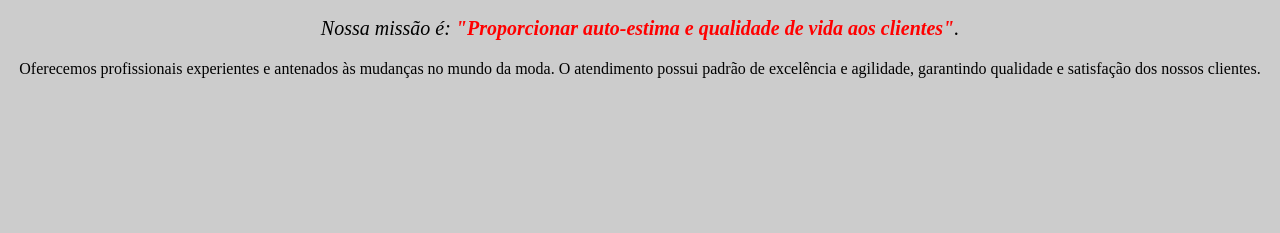
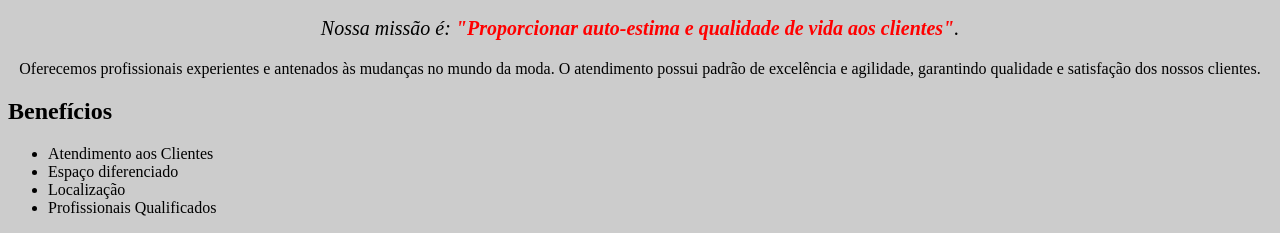
Before and after one commit to LCSHNR/front-end, a plain HTML site: page index.html in a window 1280 px wide. Shown: the part 605-838 px from the top of the page. Before the commit the page ends 800 px from the top, so only its background shows below. Drawn offline with Linux system fonts and the light colour scheme.

Commit message:
beneficios

```diff
--- a/index.html
+++ b/index.html
@@ -10,12 +10,26 @@
 
 
     <img id="banner" src=" img/banner.jpg">
-    <h1> Sobre a Barbearia Alura</h1>
-    <p>Localizada no coração da cidade a <strong>Barbearia Alura</strong> traz para o mercado o que há de melhor para o seu cabelo e barba. Fundada em 2019, a Barbearia Alura já é destaque na cidade e conquista novos clientes a cada dia.</p>
+    <div class="principal">
+
+        <h1> Sobre a Barbearia Alura</h1>
+        <p>Localizada no coração da cidade a <strong>Barbearia Alura</strong> traz para o mercado o que há de melhor para o seu cabelo e barba. Fundada em 2019, a Barbearia Alura já é destaque na cidade e conquista novos clientes a cada dia.</p>
 
 		<p id="missao"><em>Nossa missão é: <strong>"Proporcionar auto-estima e qualidade de vida aos clientes"</strong>.</em></p>
 
 		<p>Oferecemos profissionais experientes e antenados às mudanças no mundo da moda. O atendimento possui padrão de excelência e agilidade, garantindo qualidade e satisfação dos nossos clientes.</p>
 
+    </div>
+    <div class="beneficios">
+        <h2>Benefícios</h2>
+        <ul>
+            <li class="itens">Atendimento aos Clientes</li>
+            <li class="itens">Espaço diferenciado</li>
+            <li class="itens">Localização</li>
+            <li class="itens">Profissionais Qualificados</li>
+        </ul>
+
+
+    </div>
 </body>
 </html>
```
